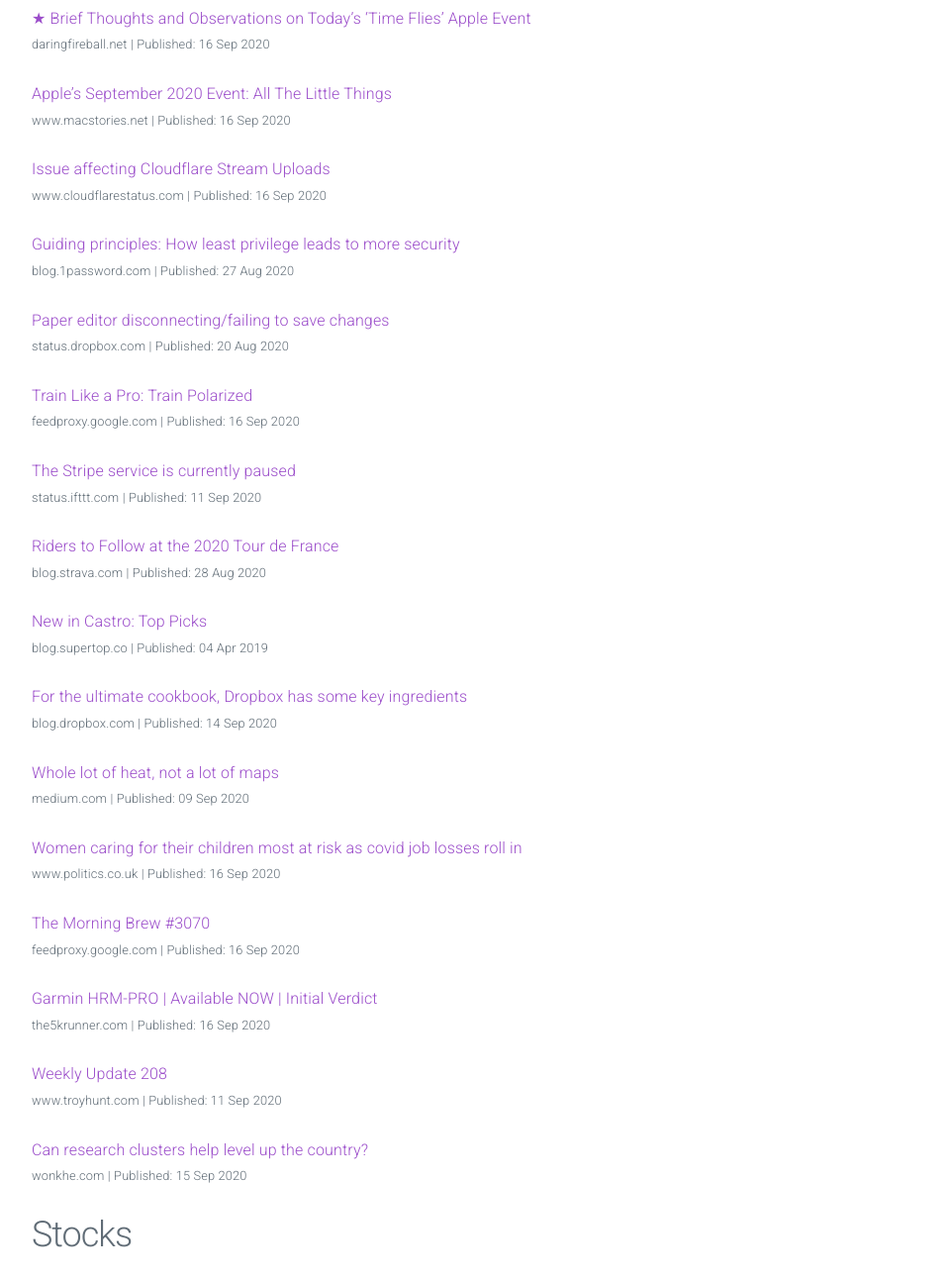
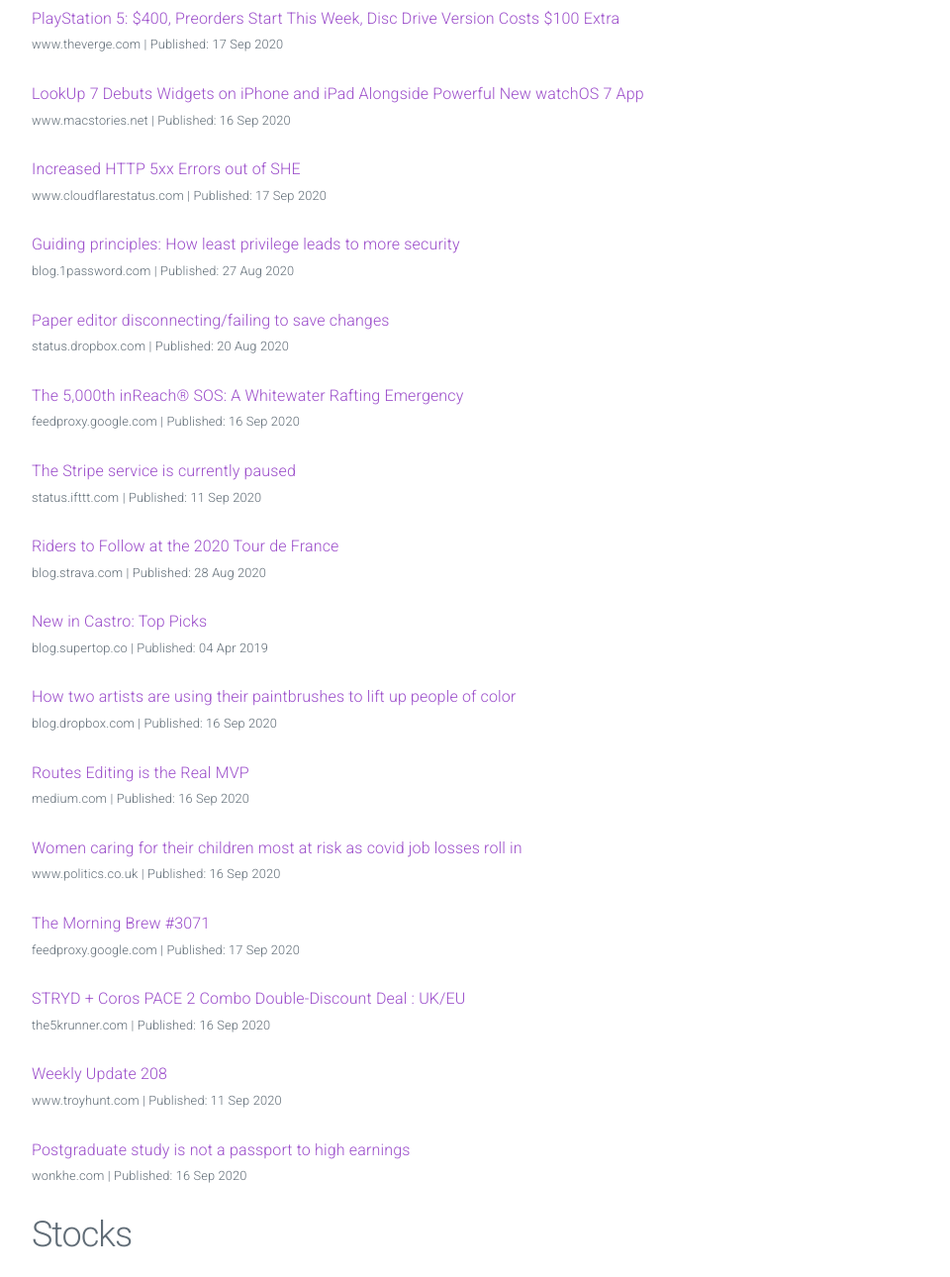
Before and after one commit to varunkmr19/morning.thechels.uk, a plain HTML site: page index.html in a window 1280 px wide. Shown: the part 185-1475 px from the top of the page at 99% size, without its empty margins (68-1028 px from the left). Drawn offline with nearby package versions, Linux system fonts and the light colour scheme.

Commit message:
Updated index.html

```diff
--- a/index.html
+++ b/index.html
@@ -39,7 +39,7 @@
                 <h1>Good Morning</h1>
                 <p>
                     <!-- day_marker starts -->
-Today's date is 2020-09-16, The average temperature today is 18.7˚C. You should expect few clouds. Here is your daily briefing...
+Today's date is 2020-09-17, The average temperature today is 12.04˚C. You should expect clear sky. Here is your daily briefing...
 <!-- day_marker ends -->
                 </p>
             </div>
@@ -48,22 +48,22 @@ Today's date is 2020-09-16, The average temperature today is 18.7˚C. You should
             <div class="column">
                 <!-- content_marker starts -->
 <h2>News</h2>
-<p><a href='https://daringfireball.net/2020/09/brief_thoughts_and_observations_time_flies_apple_event' target='new'>★ Brief Thoughts and Observations on Today’s ‘Time Flies’ Apple Event</a><br/><small>daringfireball.net | Published: 16 Sep 2020</small></p>
-<p><a href='https://www.macstories.net/news/apples-september-2020-event-all-the-little-things/' target='new'>Apple’s September 2020 Event: All The Little Things</a><br/><small>www.macstories.net | Published: 16 Sep 2020</small></p>
-<p><a href='https://www.cloudflarestatus.com/incidents/x39293ht6kxg' target='new'>Issue affecting Cloudflare Stream Uploads</a><br/><small>www.cloudflarestatus.com | Published: 16 Sep 2020</small></p>
+<p><a href='https://www.theverge.com/2020/9/16/21277234/ps5-playstation-5-price-release-date-sony' target='new'>PlayStation 5: $400, Preorders Start This Week, Disc Drive Version Costs $100 Extra</a><br/><small>www.theverge.com | Published: 17 Sep 2020</small></p>
+<p><a href='https://www.macstories.net/reviews/lookup-7-debuts-widgets-on-iphone-and-ipad-alongside-powerful-new-watchos-7-app/' target='new'>LookUp 7 Debuts Widgets on iPhone and iPad Alongside Powerful New watchOS 7 App</a><br/><small>www.macstories.net | Published: 16 Sep 2020</small></p>
+<p><a href='https://www.cloudflarestatus.com/incidents/4cjytd2tszmx' target='new'>Increased HTTP 5xx Errors out of SHE</a><br/><small>www.cloudflarestatus.com | Published: 17 Sep 2020</small></p>
 <p><a href='https://blog.1password.com/guiding-principles-how-least-privilege-leads-to-more-security/' target='new'>Guiding principles: How least privilege leads to more security</a><br/><small>blog.1password.com | Published: 27 Aug 2020</small></p>
 <p><a href='https://status.dropbox.com/incidents/sjv6rtlrp75n' target='new'>Paper editor disconnecting/failing to save changes</a><br/><small>status.dropbox.com | Published: 20 Aug 2020</small></p>
-<p><a href='http://feedproxy.google.com/~r/Garmin/~3/DxruW5ObfG4/' target='new'>Train Like a Pro: Train Polarized</a><br/><small>feedproxy.google.com | Published: 16 Sep 2020</small></p>
+<p><a href='http://feedproxy.google.com/~r/Garmin/~3/6XqPpsUY6Q4/' target='new'>The 5,000th inReach® SOS: A Whitewater Rafting Emergency</a><br/><small>feedproxy.google.com | Published: 16 Sep 2020</small></p>
 <p><a href='https://status.ifttt.com/incidents/ns9ldb9bz1bw' target='new'>The Stripe service is currently paused</a><br/><small>status.ifttt.com | Published: 11 Sep 2020</small></p>
 <p><a href='https://blog.strava.com/riders-to-follow-at-the-2020-tour-de-france-20632/' target='new'>Riders to Follow at the 2020 Tour de France</a><br/><small>blog.strava.com | Published: 28 Aug 2020</small></p>
 <p><a href='https://blog.supertop.co/post/183938999577' target='new'>New in Castro: Top Picks</a><br/><small>blog.supertop.co | Published: 04 Apr 2019</small></p>
-<p><a href='https://blog.dropbox.com/topics/product-tips/shared-cookbook' target='new'>For the ultimate cookbook, Dropbox has some key ingredients</a><br/><small>blog.dropbox.com | Published: 14 Sep 2020</small></p>
-<p><a href='https://medium.com/strava-engineering/whole-lot-of-heat-not-a-lot-of-maps-2268635f3f6c?source=rss----89d4108ce2a3---4' target='new'>Whole lot of heat, not a lot of maps</a><br/><small>medium.com | Published: 09 Sep 2020</small></p>
+<p><a href='https://blog.dropbox.com/topics/our-community/black-artists-paintbrushes-people-of-color' target='new'>How two artists are using their paintbrushes to lift up people of color</a><br/><small>blog.dropbox.com | Published: 16 Sep 2020</small></p>
+<p><a href='https://medium.com/strava-engineering/routes-editing-is-the-real-mvp-d80f9b67eff7?source=rss----89d4108ce2a3---4' target='new'>Routes Editing is the Real MVP</a><br/><small>medium.com | Published: 16 Sep 2020</small></p>
 <p><a href='http://www.politics.co.uk/comment-analysis/2020/09/16/women-caring-for-their-children-most-at-risk-as-covid-job-lo' target='new'>Women caring for their children most at risk as covid job losses roll in</a><br/><small>www.politics.co.uk | Published: 16 Sep 2020</small></p>
-<p><a href='http://feedproxy.google.com/~r/ReflectivePerspective/~3/GfROtksnd_A/' target='new'>The Morning Brew #3070</a><br/><small>feedproxy.google.com | Published: 16 Sep 2020</small></p>
-<p><a href='https://the5krunner.com/2020/09/16/garmin-hrm-pro-verdict/' target='new'>Garmin HRM-PRO | Available NOW | Initial Verdict</a><br/><small>the5krunner.com | Published: 16 Sep 2020</small></p>
+<p><a href='http://feedproxy.google.com/~r/ReflectivePerspective/~3/9M-s9rZNsRY/' target='new'>The Morning Brew #3071</a><br/><small>feedproxy.google.com | Published: 17 Sep 2020</small></p>
+<p><a href='https://the5krunner.com/2020/09/16/stryd-coros-pace-2-combo-deal/' target='new'>STRYD + Coros PACE 2 Combo Double-Discount Deal : UK/EU</a><br/><small>the5krunner.com | Published: 16 Sep 2020</small></p>
 <p><a href='https://www.troyhunt.com/weekly-update-208/' target='new'>Weekly Update 208</a><br/><small>www.troyhunt.com | Published: 11 Sep 2020</small></p>
-<p><a href='https://wonkhe.com/blogs/can-research-clusters-help-level-up-the-country/' target='new'>Can research clusters help level up the country?</a><br/><small>wonkhe.com | Published: 15 Sep 2020</small></p>
+<p><a href='https://wonkhe.com/blogs/postgraduate-study-is-not-a-passport-to-high-earnings/' target='new'>Postgraduate study is not a passport to high earnings</a><br/><small>wonkhe.com | Published: 16 Sep 2020</small></p>
 
 <!-- content_marker ends -->
             </div>
```
